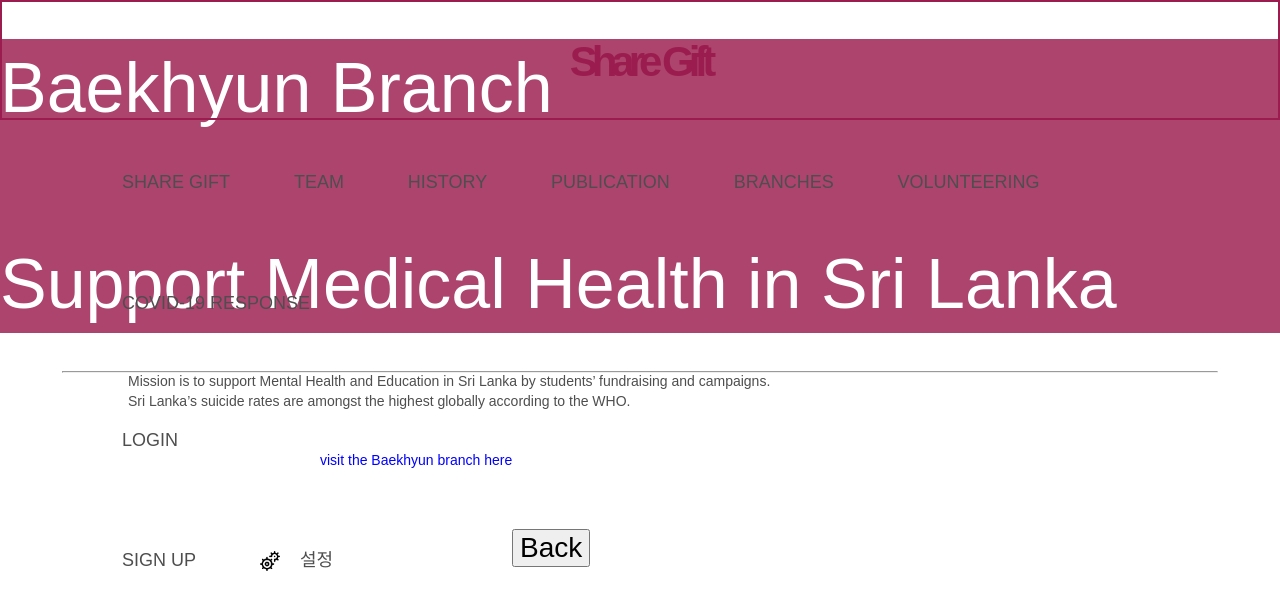
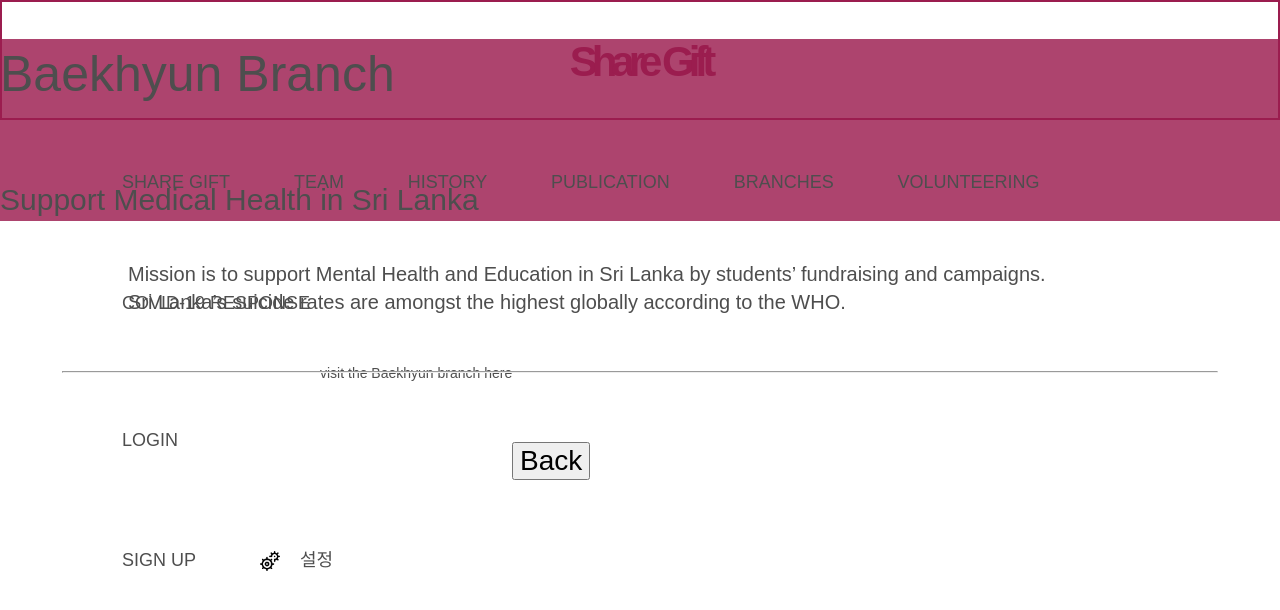
Before and after one commit to yeet1miester/shareGift, a Django app: page /baekhyun/ in a window 1280 px wide; the page is wider, and only the part inside the window is pictured. Shown: the top 610 px of that part. Run offline with Django 3.2, Linux system fonts and the light colour scheme; some libraries are stand-ins or nearby versions; some web fonts are replaced.

Commit message:
Update baekhyun.html

```diff
--- a/Webapp/firstProject/shareGift/templates/frontend/baekhyun.html
+++ b/Webapp/firstProject/shareGift/templates/frontend/baekhyun.html
@@ -92,13 +92,13 @@
 
 </body>
 <style>
-    .header{text-align:center; border-bottom: solid salmon; }
+    .header{text-align:center; position:relative;  margin-bottom: 10px; border-bottom: solid #salmon; }
     .but{position: relative; right:15%; top: 1%;}
     .but1{position: relative; left:15%; top: 1%;}
-    .red{background-color: #ad446eff; color: white; font-size: 500%;}
-    .sub{font-size: 100%}
-    .Writing{margin-left: 10%;}
+    .red{background-color: #ad446eff; color: #white; font-size: 50px;}
+    .sub{font-size: 30px}
+    .Writing{margin-left: 10%; font-size: 20px}
     .b1{font-size: 200%; position: relative; top:50%; left:40%}
-    .link{position: relative; left:25%; color: blue}
+    .link{position: relative; left:25%; color: #blue}
 </style>
 </html>
```
